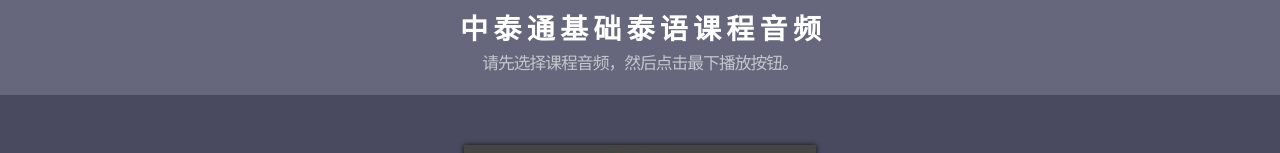
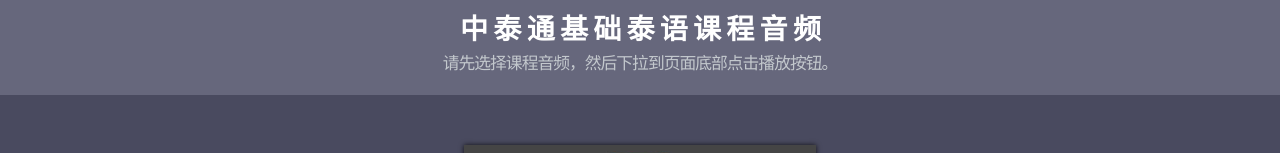
Before and after one commit to weikankeji/thai, a plain HTML site: page docs/index.html in a window 1280 px wide. Shown: the top 153 px of the page. Drawn offline with nearby package versions, Linux system fonts and the light colour scheme.

Commit message:
Update index.html

```diff
--- a/docs/index.html
+++ b/docs/index.html
@@ -11,7 +11,7 @@
 <body>
 	<article class="htmleaf-container">
 		<header class="htmleaf-header">
-			<h1>中 泰 通 基 础 泰 语 课 程 音 频<span>请先选择课程音频，然后点击最下播放按钮。</span></h1>
+			<h1>中 泰 通 基 础 泰 语 课 程 音 频<span>请先选择课程音频，然后下拉到页面底部点击播放按钮。</span></h1>
 		</header>
 		<div class='jAudio--player'>
 		    <audio></audio>
```
